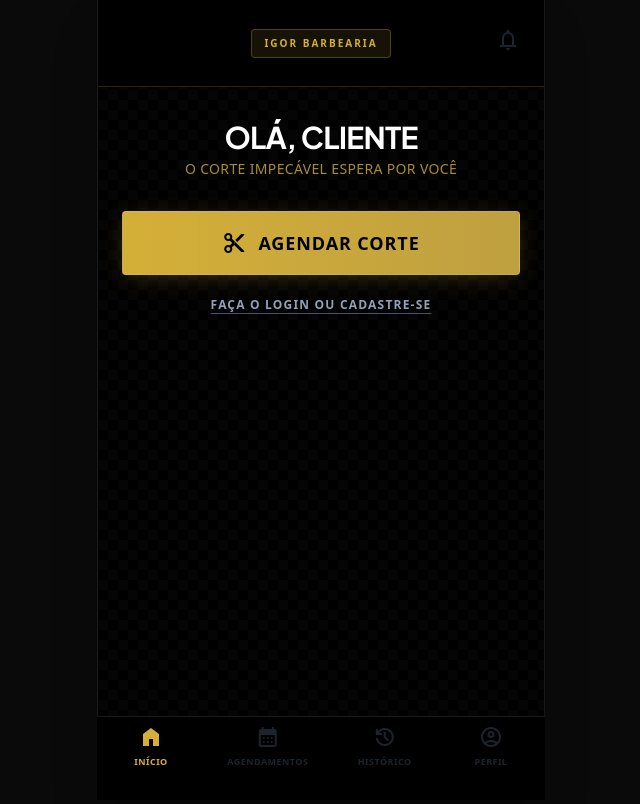
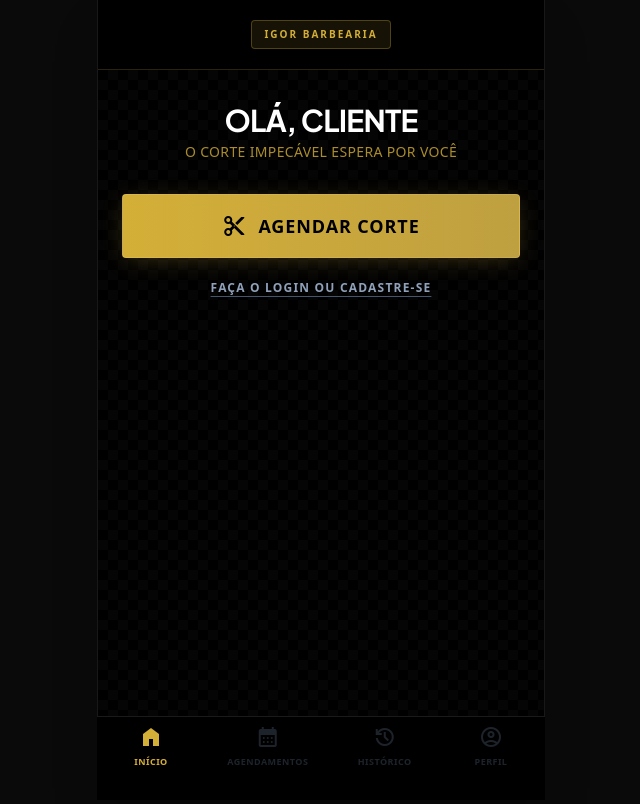
Before and after one commit to pompeu1993/IgorBarbearia, a Next.js app: page / in a window 1280 px wide. Shown: the top 804 px of the page, without its empty margins (319-959 px from the left). Built offline with nearby package versions, Linux system fonts and the light colour scheme; no server answers.

Commit message:
style: remove notifications button from home header

```diff
--- a/src/app/page.tsx
+++ b/src/app/page.tsx
@@ -105,15 +105,7 @@ export default function Home() {
           </div>
         </div>
         <div className="flex justify-end">
-          <button
-            disabled={!isAuthenticated}
-            className={`relative p-2 rounded-full transition-colors ${isAuthenticated ? "hover:bg-zinc-800 text-slate-100" : "opacity-30 pointer-events-none text-slate-500"}`}
-          >
-            <span className="material-symbols-outlined text-[24px]">notifications</span>
-            {isAuthenticated && (
-              <span className="absolute top-2 right-2 h-2.5 w-2.5 rounded-full bg-red-600 border-2 border-black"></span>
-            )}
-          </button>
+          {/* Espaço reservado para manter o alinhamento da grid */}
         </div>
       </header>
 
```
